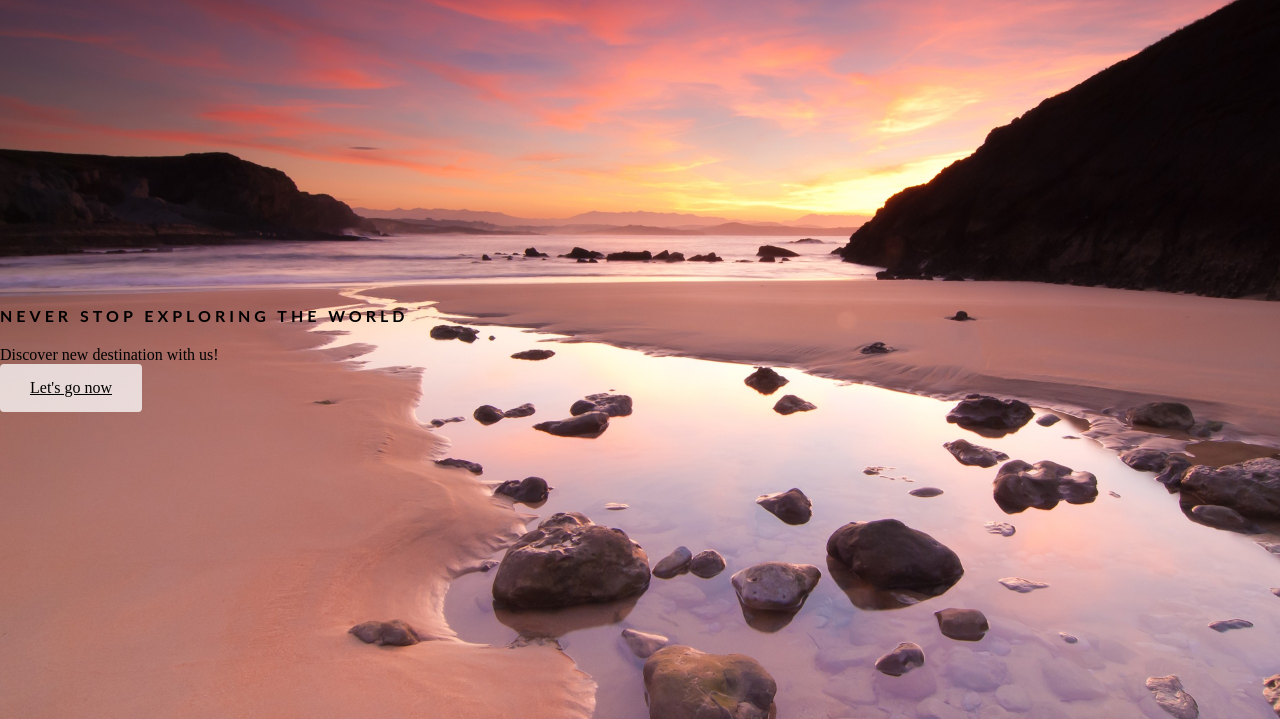
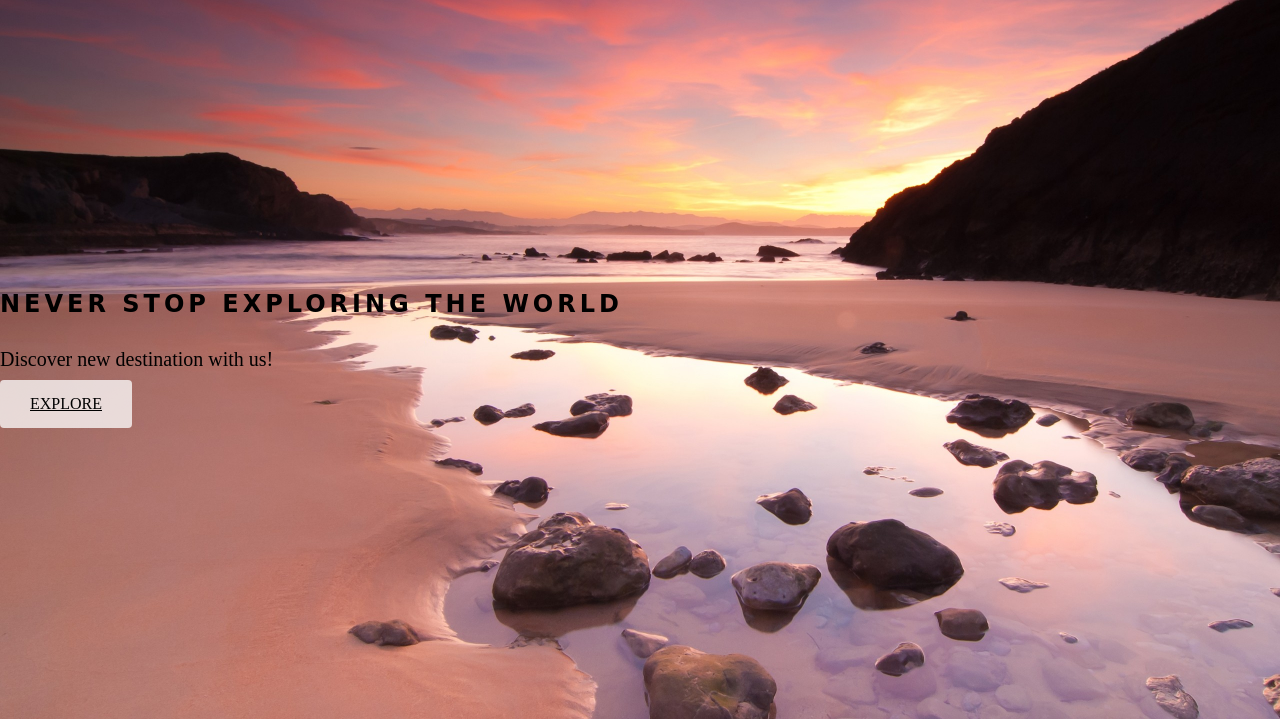
Before and after one commit to syela5/Projekti-WEB, a PHP site: page /projekti.html in a window 1280 px wide. Shown: the part 96-815 px from the top of the page. Run offline with PHP 8.4, Linux system fonts and the light colour scheme.

Commit message:
home html css

```diff
--- a/projekti.html
+++ b/projekti.html
@@ -23,7 +23,7 @@
         <div class="home-text">
             <h1>NEVER STOP EXPLORING THE WORLD <br></h1>
             <p1>Discover new destination with us!<br></p1>
-            <a href="#" class="home-btn">Let's go now</a>
+            <a href="#" class="home-btn">EXPLORE</a>
         </div>
 
    </section>
--- a/style.css
+++ b/style.css
@@ -48,19 +48,21 @@
 }
 
 .home-text h1{
-    font-size: var(--big-font);
+    font-size: x-large;
     line-height: 1.2;
     color: var(--big-color);
-    font-family: 'Lato', sans-serif;
+    font-family: 'Righteous', cursive;
     letter-spacing: 4px;
     margin-bottom: 20px;
+
 }
-.home-text p{
+.home-text p1{
     color: black;
     font-size: 20px;
     font-weight: 400;
     line-height: 38px;
     margin-bottom: 50px;
+    line-height: 2.1;
 }
 
 .home-btn{
```
